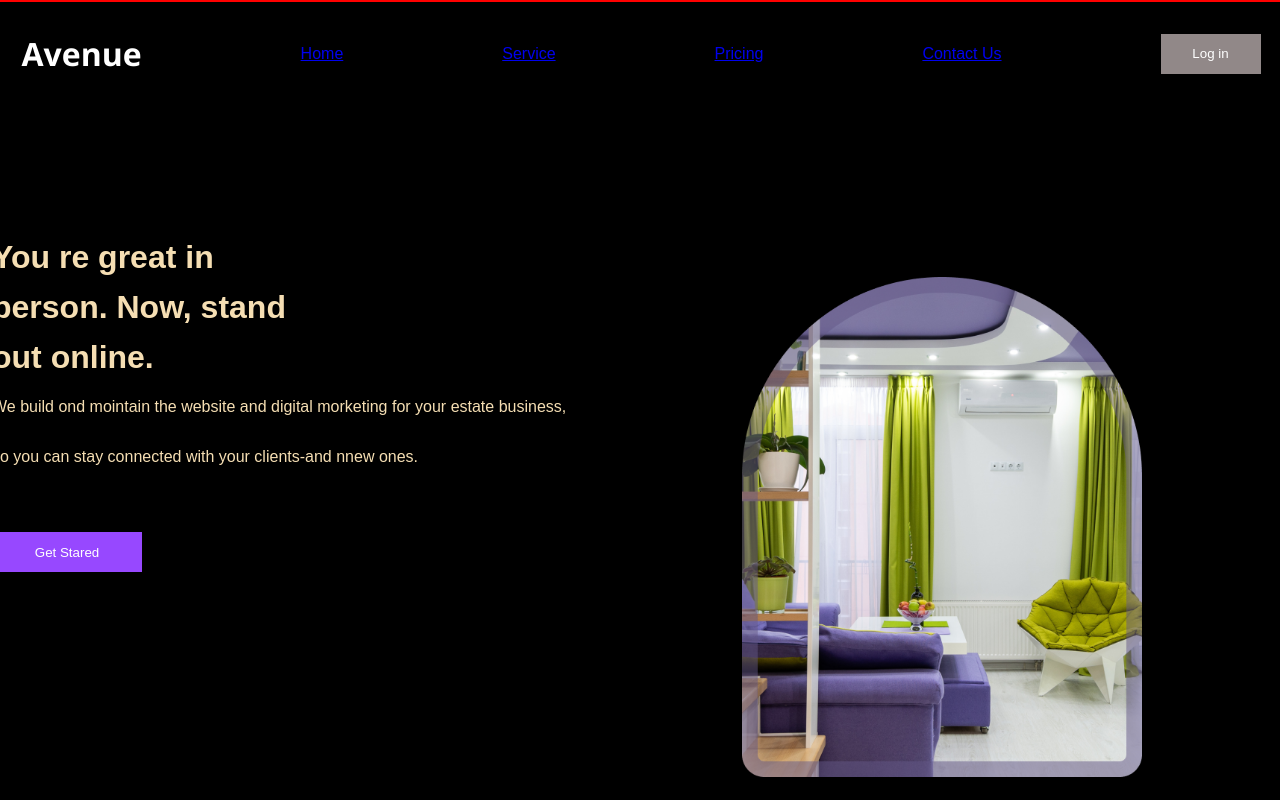
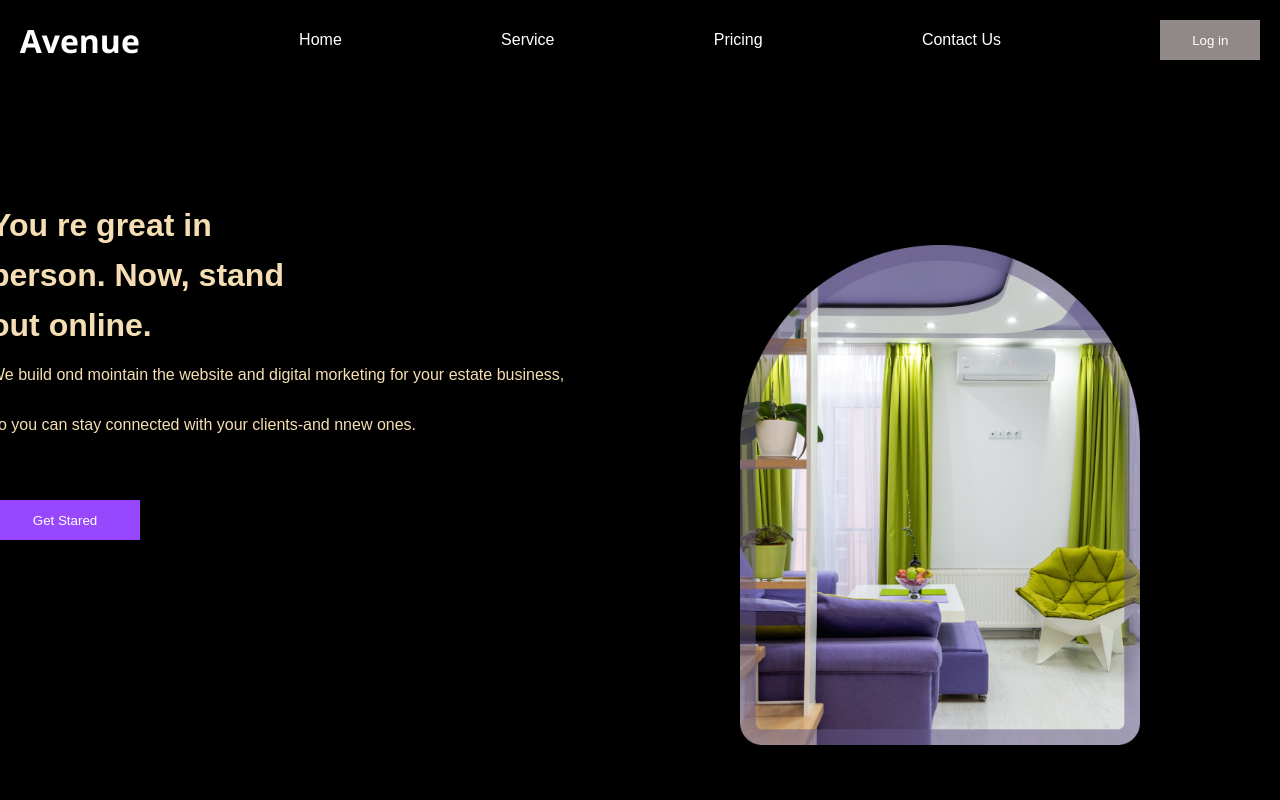
Before and after one commit to kamoliddinov0603/shoh, a plain HTML site: page index.html in a window 1280 px wide. Shown: the top 800 px of the page. Drawn offline with Linux system fonts and the light colour scheme.

Commit message:
ytdrdryr

```diff
--- a/nozimjon.css
+++ b/nozimjon.css
@@ -6,7 +6,6 @@
 .nozimjon{
     width:1400px;
     height: auto;
-    border: 1px solid red;
     color: wheat;
     background: #000;
 }
@@ -16,11 +15,16 @@
 }
 
 .Nnavbar{
+    height: 80px;
+    width: 100%;
     color: white;
     display: flex;
     justify-content: space-around;
     align-items: center;
-    margin-top: 30px;
+}
+.Nnavbar a{
+    text-decoration: none;
+    color: white;
 }
 .Nnavbar h1{
     font-family: 'Segoe UI', Tahoma, Geneva, Verdana, sans-serif;
--- a/style.css
+++ b/style.css
@@ -11,5 +11,4 @@ body{
 .main{
     width: 1400px;
     height: 1400px;
-    border: 1px solid red;
 }
```
